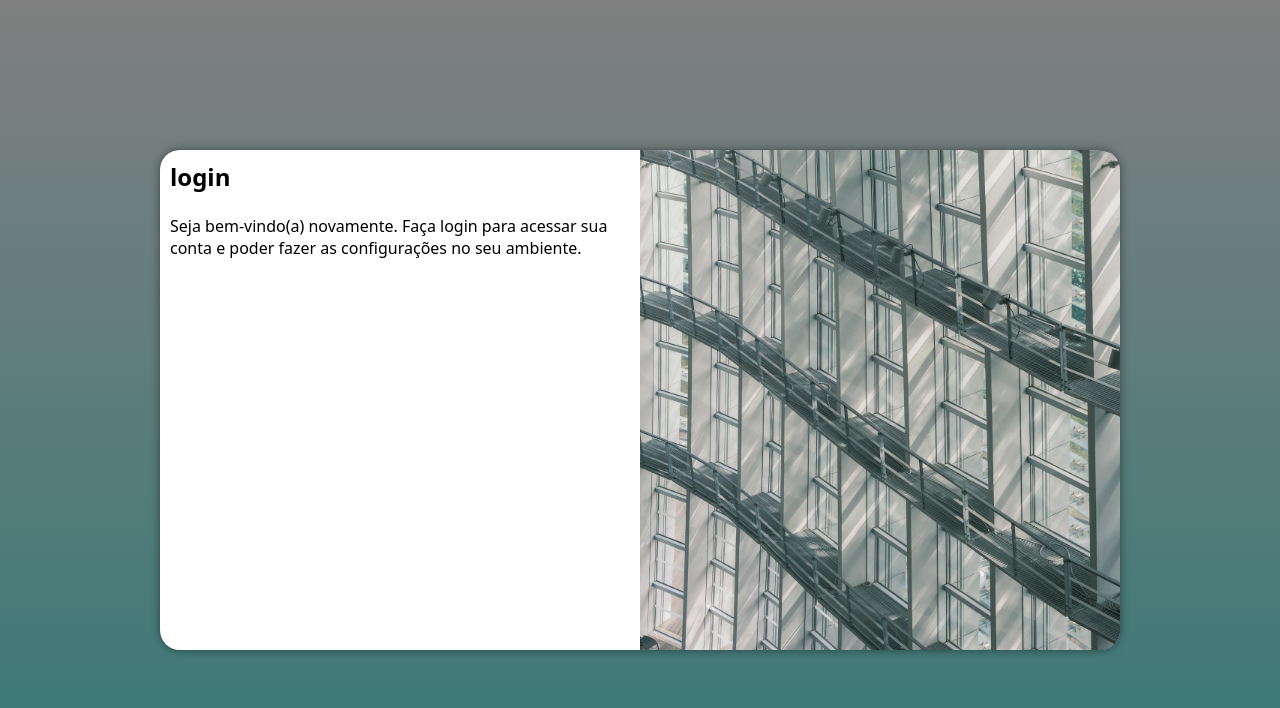
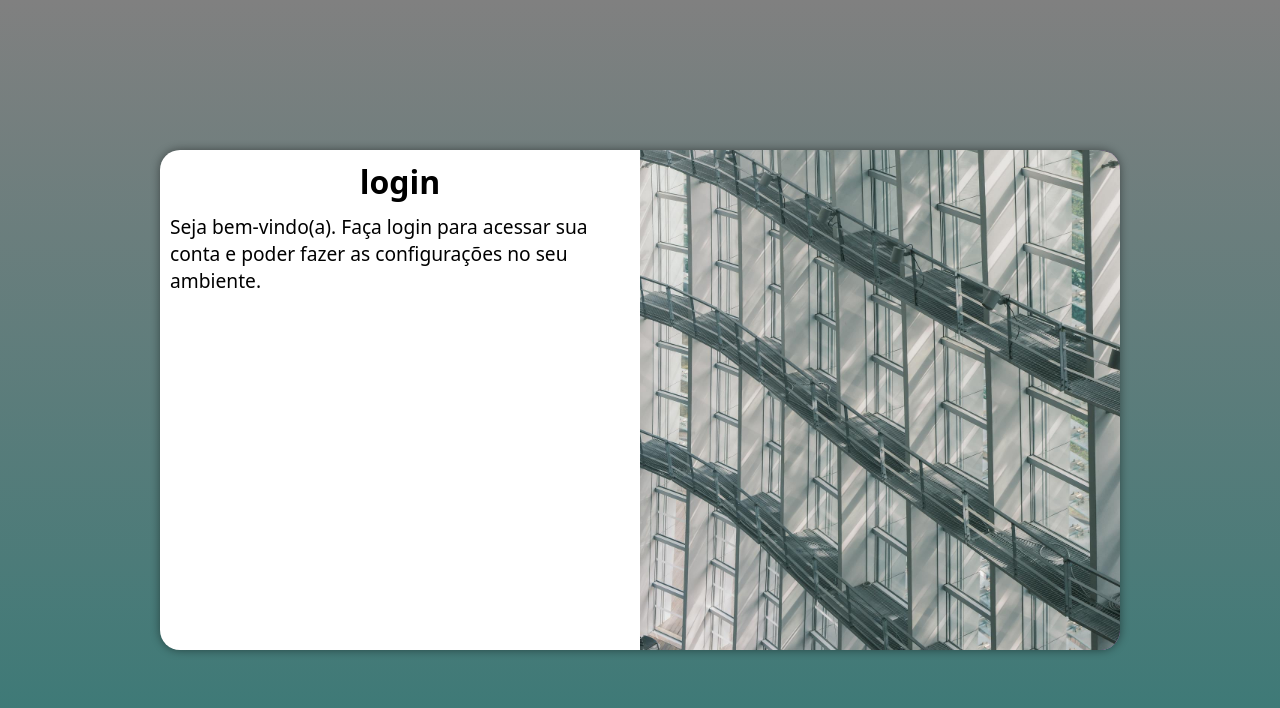
Before and after one commit to JoaoCiceroPB/projeto-login, a plain HTML site: page index.html in a window 1280 px wide. Drawn offline with Linux system fonts and the light colour scheme.

Commit message:
atualização tamanho das fonte no formulário

```diff
--- a/estilos/media-query.css
+++ b/estilos/media-query.css
@@ -51,4 +51,15 @@ Grandes telas: acima de 1200px
         float: left;
         width: 50%;
     }
+
+    div#formulario > h1 {
+        font-size: 2em;
+        text-align: center;
+        margin-bottom: 10px;
+    }
+
+    div#formulario > p {
+        font-size: 1.2em;
+
+
 }
--- a/estilos/style.css
+++ b/estilos/style.css
@@ -54,3 +54,12 @@ div#formulario {
     display: block;
     padding: 10px;
 }
+
+div#formulario > h1 {
+    text-align: center;
+    margin-bottom: 10px;
+}
+
+div#formulario > p {
+    font-size: 0.8em;
+}
--- a/index.html
+++ b/index.html
@@ -14,8 +14,8 @@
                 <!-- Aqui vai a imagem nas css-->
             </div>
             <div id="formulario">
-                <h1>login</h1><br>
-                <p>Seja bem-vindo(a) novamente. Faça login para acessar sua conta e poder fazer as configurações no seu ambiente.</p><br>
+                <h1>login</h1>
+                <p>Seja bem-vindo(a). Faça login para acessar sua conta e poder fazer as configurações no seu ambiente.</p>
                 <form action="login.php" method="post">
 
                 </form>
```
